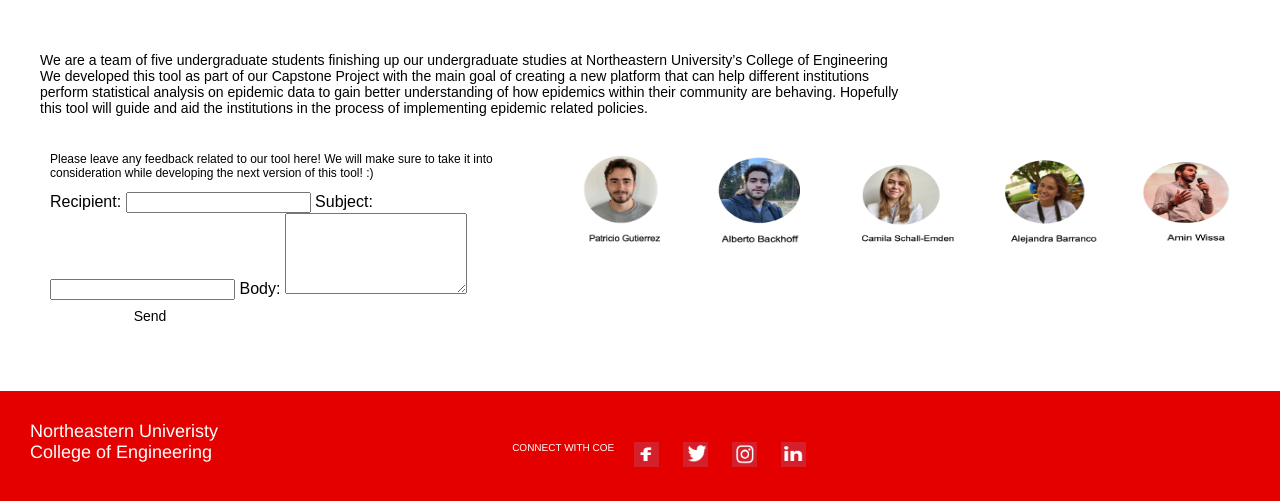
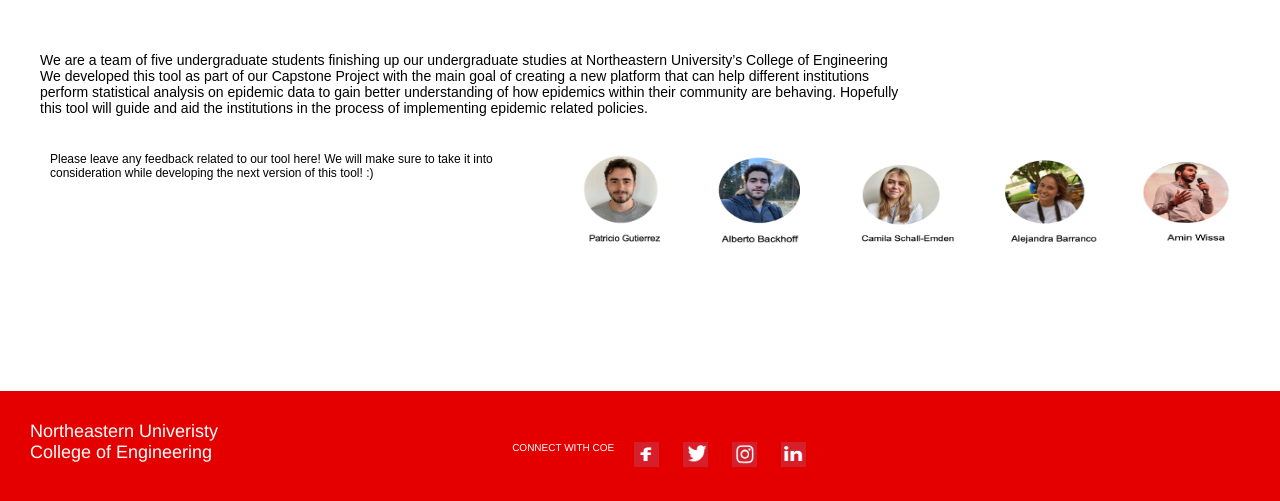
Before and after one commit to abackhoff/hyse-epidemicanalysis, a Flask app: page /feedback in a window 1280 px wide. Shown: the part 299-800 px from the top of the page. Run offline with Flask 2, Linux system fonts and the light colour scheme.

Commit message:
Update Feedback.html

```diff
--- a/templates/Feedback.html
+++ b/templates/Feedback.html
@@ -127,18 +127,7 @@
 
     <p style="text-align: left; color: black;font-size: 12px;">Please leave any feedback related to our tool here! We will make sure to take it into consideration while developing the next version of this tool! :)
 </p>
-<form method="POST" action="{{ url_for('send_mail') }}">
-    <label for="recipient">Recipient:</label>
-    <input type="email" name="recipient" id="recipient" required>
 
-    <label for="subject">Subject:</label>
-    <input type="text" name="subject" id="subject" required>
-
-    <label for="body">Body:</label>
-    <textarea name="body" id="body" rows="5" required></textarea>
-
-    <button type="submit">Send</button>
-</form>
 
   </div>
 
```
